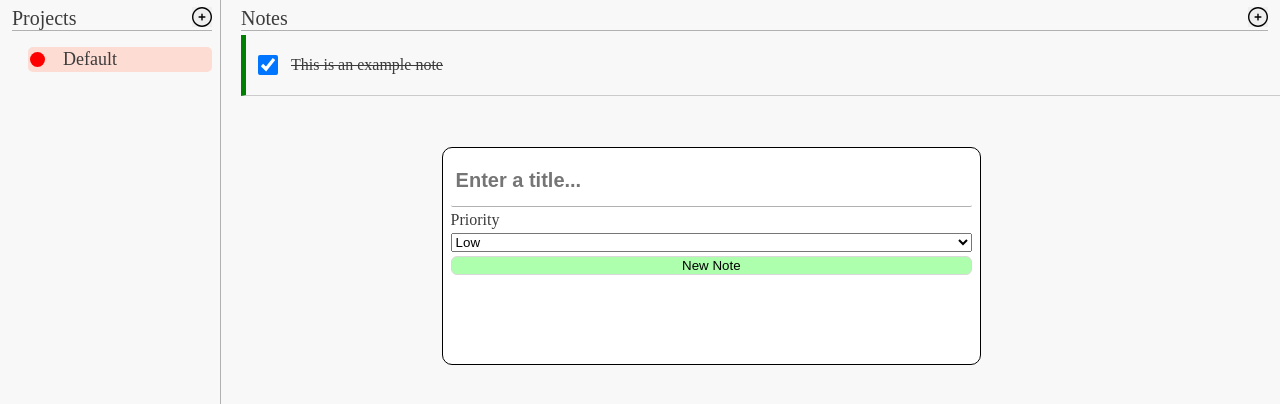
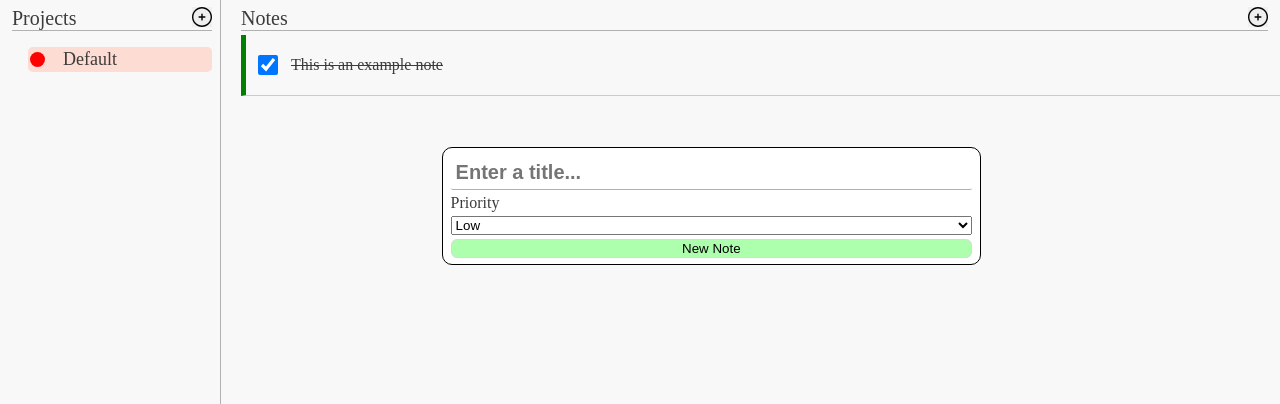
Before and after one commit to SujalGupta52/todo-list, a plain HTML site: page index.html in a window 1280 px wide. Both pictures are taken after a click on the button 1258 px from the left and 83 px from the top of the page. Shown: the part 66-470 px from the top of the page. Drawn offline with Linux system fonts and the light colour scheme.

Commit message:
Minor changes

```diff
--- a/style.css
+++ b/style.css
@@ -128,7 +128,7 @@ body {
 .new-note {
   visibility: hidden;
   width: 50%;
-  height: 200px;
+  height: 100px;
   border: 1px solid black;
   border-radius: 10px;
   display: flex;
@@ -142,7 +142,6 @@ body {
 }
 
 .new-note #title {
-  height: 20%;
   border: none;
   border-bottom: 1px solid rgb(177, 177, 177);
   border-radius: 2px;
```
